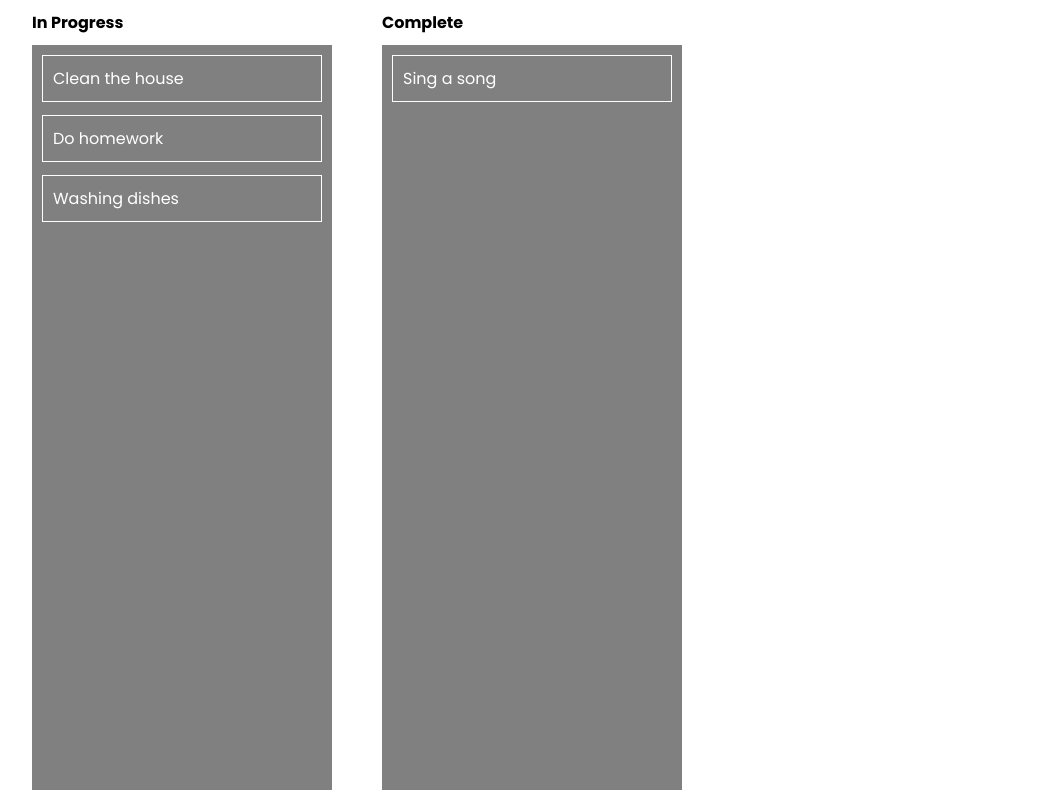
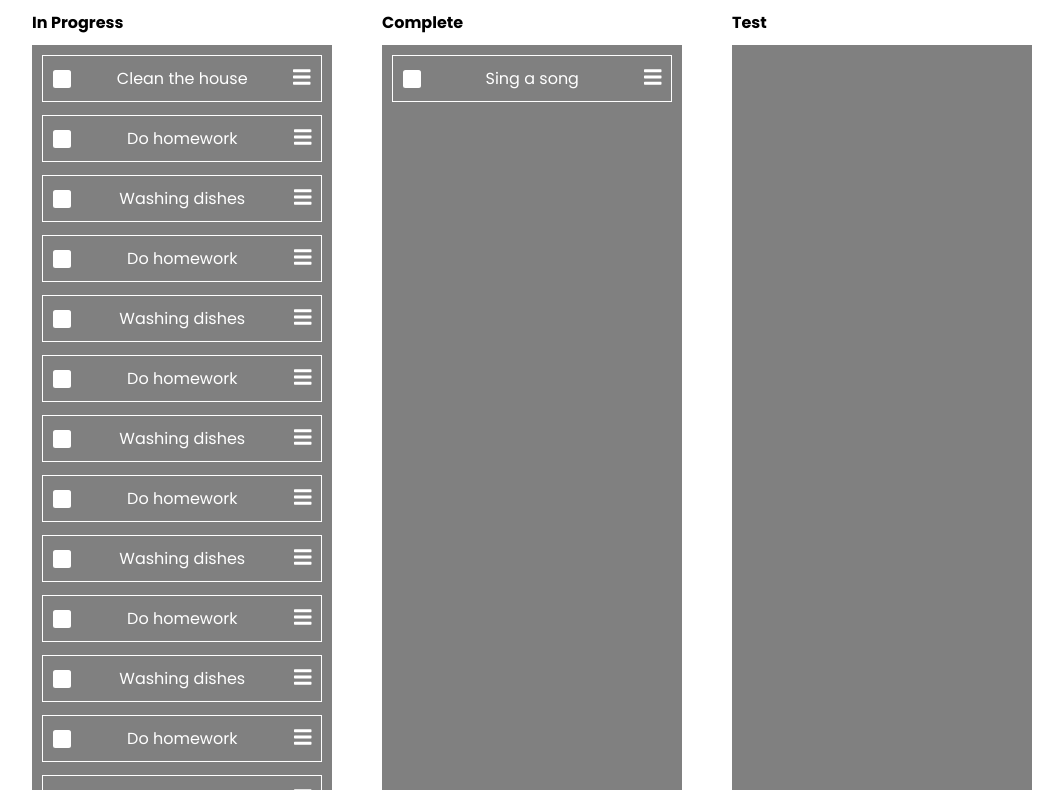
Before and after one commit to ShinZZi/todo-app, a React (Create React App) app: page / in a window 1280 px wide. Shown: the whole page, without its empty margins (18-1081 px from the left). Built offline with nearby package versions, Linux system fonts and the light colour scheme.

Commit message:
commit for checkout branch

```diff
--- a/public/index.html
+++ b/public/index.html
@@ -5,15 +5,29 @@
     <link rel="icon" href="%PUBLIC_URL%/favicon.ico" />
     <meta name="viewport" content="width=device-width, initial-scale=1" />
     <meta name="theme-color" content="#000000" />
-    <meta
-      name="description"
-      content="Web site created using create-react-app"
-    />
+    <meta name="description" content="Todo App using ReactJS" />
     <link rel="apple-touch-icon" href="%PUBLIC_URL%/logo192.png" />
 
     <link rel="manifest" href="%PUBLIC_URL%/manifest.json" />
 
-    <title>React App</title>
+    <title>Todo App DnD</title>
+
+    <!-- FontAwesome 5.15.3 CSS -->
+    <link
+      rel="stylesheet"
+      href="https://cdnjs.cloudflare.com/ajax/libs/font-awesome/5.15.3/css/all.min.css"
+      integrity="sha512-iBBXm8fW90+nuLcSKlbmrPcLa0OT92xO1BIsZ+ywDWZCvqsWgccV3gFoRBv0z+8dLJgyAHIhR35VZc2oM/gI1w=="
+      crossorigin="anonymous"
+      referrerpolicy="no-referrer"
+    />
+
+    <!-- (Optional) Use CSS or JS implementation -->
+    <script
+      src="https://cdnjs.cloudflare.com/ajax/libs/font-awesome/5.15.3/js/all.min.js"
+      integrity="sha512-RXf+QSDCUQs5uwRKaDoXt55jygZZm2V++WUZduaU/Ui/9EGp3f/2KZVahFZBKGH0s774sd3HmrhUy+SgOFQLVQ=="
+      crossorigin="anonymous"
+      referrerpolicy="no-referrer"
+    ></script>
   </head>
   <body>
     <noscript>You need to enable JavaScript to run this app.</noscript>
--- a/src/App.css
+++ b/src/App.css
@@ -41,6 +41,19 @@ body {
   display: flex;
   flex-direction: column;
   justify-content: flex-start;
+  overflow-y: scroll;
+}
+
+.App .column .droppable-col::-webkit-scrollbar {
+  width: 1rem;
+}
+
+.App .column .droppable-col::-webkit-scrollbar-track {
+  background: #595959;
+}
+
+.App .column .droppable-col::-webkit-scrollbar-thumb {
+  background: #ccc;
 }
 
 .App .column .droppable-col .droppable-item {
@@ -48,4 +61,40 @@ body {
   margin-bottom: 1.3rem;
   border: 1px solid #fff;
   padding: 1rem 1rem;
+  display: flex;
+  justify-content: space-between;
+  align-items: center;
 }
+
+.App .column .droppable-col .droppable-item input[type="checkbox"] {
+  -webkit-appearance: none;
+  appearance: none;
+  background: #fff;
+  margin: 0;
+  width: 1.8rem;
+  aspect-ratio: 1/1;
+  border-radius: 0.25rem;
+  display: grid;
+  place-content: center;
+}
+
+.App .column .droppable-col .droppable-item input[type="checkbox"]::before {
+  content: "";
+  width: 1.2rem;
+  aspect-ratio: 1/1;
+  transform: scale(1);
+  transition: 120ms transform ease-in-out;
+}
+
+.App
+  .column
+  .droppable-col
+  .droppable-item
+  input[type="checkbox"]:checked::before {
+  transform: scale(1);
+  background: #1976d2;
+}
+
+.App .column .droppable-col .droppable-item .icon {
+  font-size: 2rem;
+}
--- a/src/App.js
+++ b/src/App.js
@@ -1,6 +1,6 @@
 import React, { useState } from "react";
 import { DragDropContext } from "react-beautiful-dnd";
-import { itemsInProgress, itemsCompleted } from "./data";
+import { itemsInProgress, itemsCompleted, itemsTest } from "./data";
 import { v4 } from "uuid";
 import "./App.css";
 import Board from "./components/Board";
@@ -17,6 +17,11 @@ function App() {
       id: v4(),
       title: "Complete",
       items: itemsCompleted,
+    },
+    test: {
+      id: v4(),
+      title: "Test",
+      items: itemsTest,
     },
   });
 
@@ -38,7 +43,6 @@ function App() {
         itemCopy = state[el].items[source.index];
       }
     });
-    console.log(itemCopy);
 
     setState((prev) => {
       // Remove Item when user drag away
--- a/src/components/Card.jsx
+++ b/src/components/Card.jsx
@@ -12,10 +12,13 @@ function Card(props) {
             <div
               ref={provided.innerRef}
               {...provided.draggableProps}
-              {...provided.dragHandleProps}
               className="droppable-item"
             >
-              {item.name}
+              <input type="checkbox" name="completed" />
+              {item.name}{" "}
+              <span {...provided.dragHandleProps}>
+                <i class="fas fa-bars icon"></i>
+              </span>
             </div>
           );
         }}
--- a/src/data.js
+++ b/src/data.js
@@ -4,6 +4,62 @@ export const itemsInProgress = [
   {
     id: v4(),
     name: "Clean the house",
+  },
+  {
+    id: v4(),
+    name: "Do homework",
+  },
+  {
+    id: v4(),
+    name: "Washing dishes",
+  },
+  {
+    id: v4(),
+    name: "Do homework",
+  },
+  {
+    id: v4(),
+    name: "Washing dishes",
+  },
+  {
+    id: v4(),
+    name: "Do homework",
+  },
+  {
+    id: v4(),
+    name: "Washing dishes",
+  },
+  {
+    id: v4(),
+    name: "Do homework",
+  },
+  {
+    id: v4(),
+    name: "Washing dishes",
+  },
+  {
+    id: v4(),
+    name: "Do homework",
+  },
+  {
+    id: v4(),
+    name: "Washing dishes",
+  },
+  {
+    id: v4(),
+    name: "Do homework",
+  },
+  {
+    id: v4(),
+    name: "Washing dishes",
+  },
+  {
+    id: v4(),
+    name: "Do homework",
+  },
+  {
+    id: v4(),
+    name: "Washing dishes",
   },
   {
     id: v4(),
@@ -21,3 +77,5 @@ export const itemsCompleted = [
     name: "Sing a song",
   },
 ];
+
+export const itemsTest = [];
```
